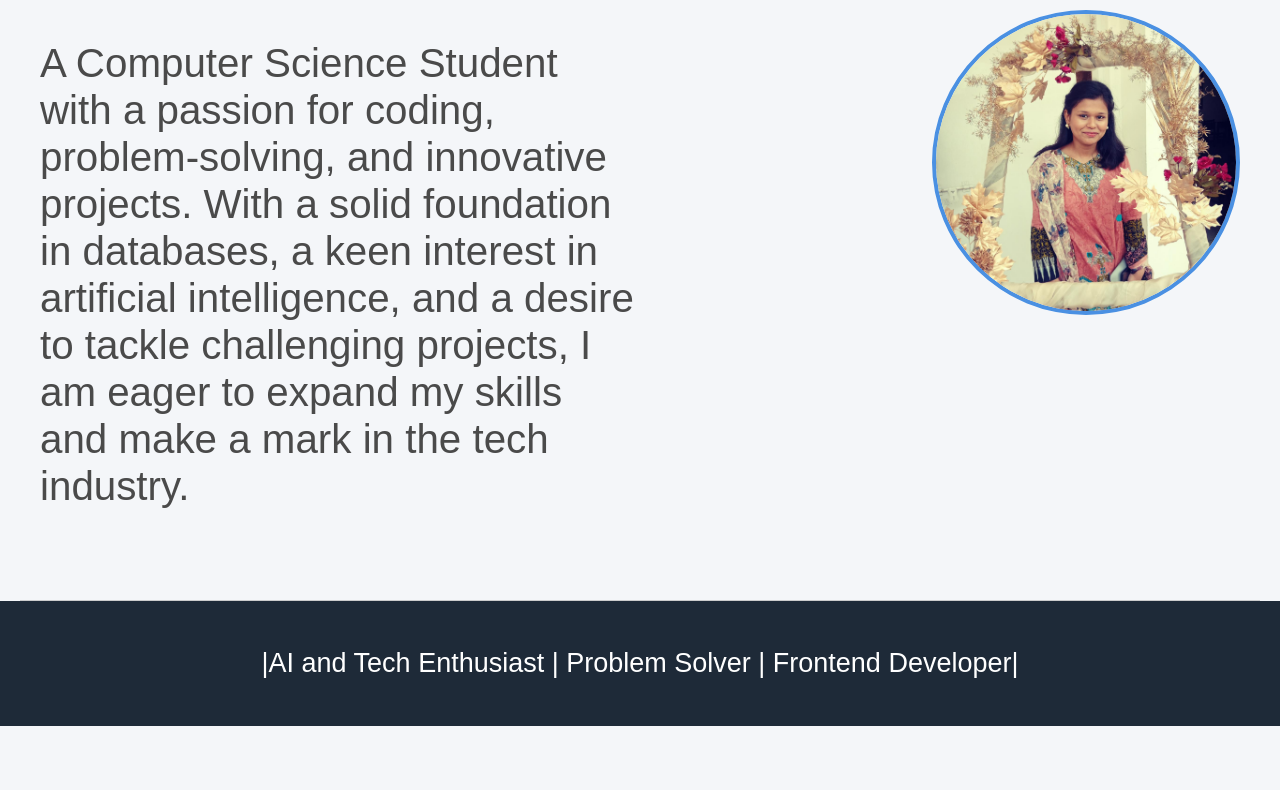
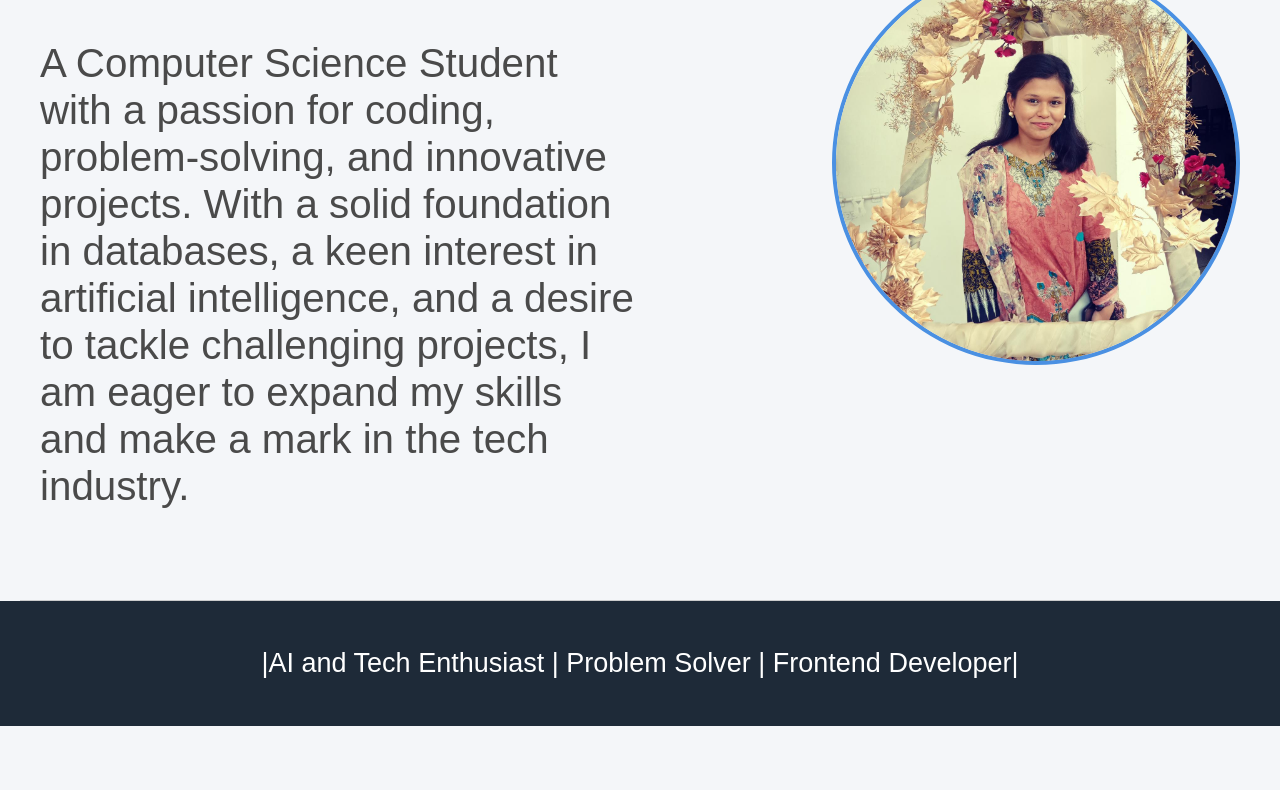
Before and after one commit to MahrukhBashir03/Portfolio-Website, a plain HTML site: page index.html in a window 1280 px wide. Shown: the part 269-1059 px from the top of the page. Drawn offline with Linux system fonts and the light colour scheme.

Commit message:
Update style.css

```diff
--- a/style.css
+++ b/style.css
@@ -95,13 +95,13 @@ nav a:hover {
     font-size: 1.3em;
 }
 
-.hero img {
-    width: 150px;
-    height: 150px;
+.hero-img img {
     border-radius: 50%;
-    box-shadow: 0 4px 8px rgba(0, 0, 0, 0.2);
+    max-width: 400px;
+    height: auto;
     border: 4px solid #4A90E2;
 }
+
 
 .hero h1 {
     font-size: 3rem;
```
